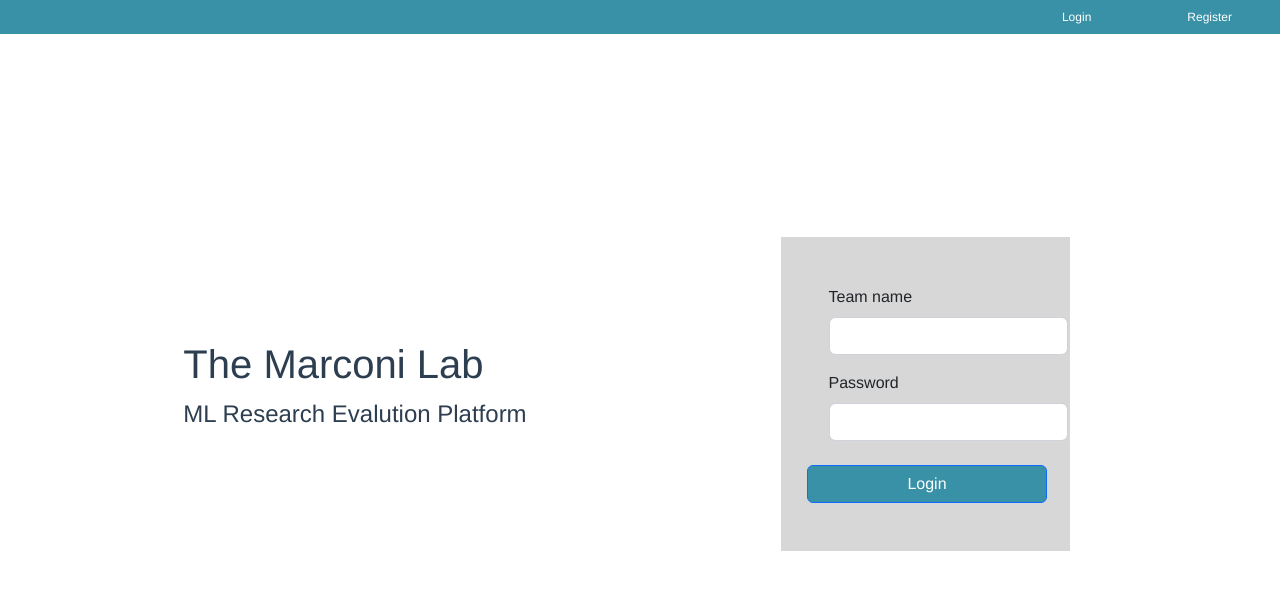
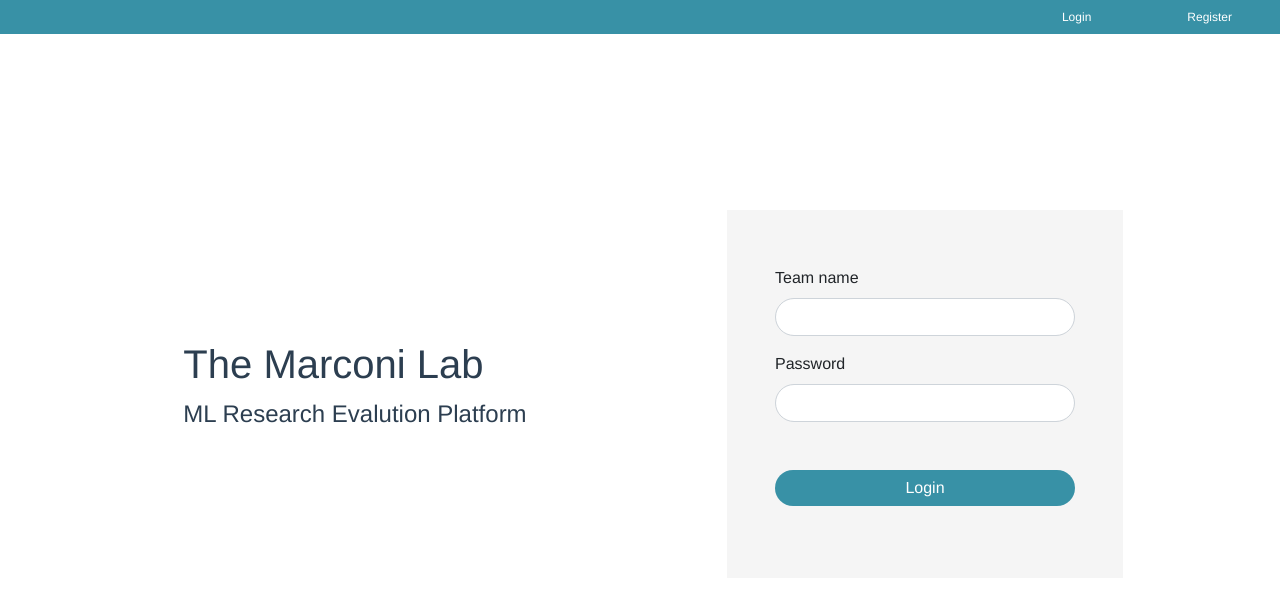
Before and after one commit to Marconi-Lab/Evaluation-platform, a Vue app: page /login in a window 1280 px wide. Shown: the top 590 px of the page. Built offline with nearby package versions, Linux system fonts and the light colour scheme.

Commit message:
Replaces form with form component

```diff
--- a/src/views/LoginScreen.vue
+++ b/src/views/LoginScreen.vue
@@ -11,48 +11,7 @@
         </div>
       </div>
       <div class="col-sm-6 d-flex justify-content-center align-items-center">
-        <form style="background-color: rgb(215, 215, 215)">
-          <div class="mb-3 text-start">
-            <label
-              for="validationCustom01"
-              class="form-label text-dark mt-5 ms-5 rounded-4"
-              >Team name</label
-            >
-            <input
-              type="text"
-              class="form-control ms-5 me-2"
-              id="validationCustom01"
-              required
-            />
-          </div>
-          <div class="mb-4 text-start">
-            <label for="exampleInputPassword1" class="form-label text-dark ms-5"
-              >Password</label
-            >
-            <input
-              v-model="password"
-              :rules="passwordRules"
-              :type="passwordShow ? 'text' : 'password'"
-              prepend-inner-icon="mdi-key"
-              :append-icon="passwordShow ? 'mdi-eye' : 'mdi-eye-off'"
-              @click:append="passwordShow = !passwordShow"
-              required
-              class="form-control ms-5"
-              id="exampleInputPassword1"
-            />
-          </div>
-          <router-link to="/landingpage" class="text-white"
-            ><button
-              type="submit"
-              class="btn btn-primary mb-5 ms-1"
-              style="background-color: #3891a6"
-              @click="doLogin"
-            >
-              Login
-              <!-- <RouterLink h></RouterLink><a href="/#/landingpage" class="text-white">Login</a> -->
-            </button></router-link
-          >
-        </form>
+        <auth-form />
       </div>
     </div>
   </div>
@@ -60,19 +19,13 @@
 
 <script>
 import LandingNavigation from "@/components/common/LandingNavigation.vue";
+import AuthForm from "@/components/common/AuthForm.vue";
 export default {
   name: "login-screen",
   components: {
     LandingNavigation,
+    AuthForm,
   },
-  data: () => ({
-    passwordShow: false,
-    password: "",
-    passwordRules: [
-      (v) => !!v || "Password is required",
-      (v) => (v && v.length >= 6) || "Password must be 6  characters or more!",
-    ],
-  }),
 };
 </script>
 
```
